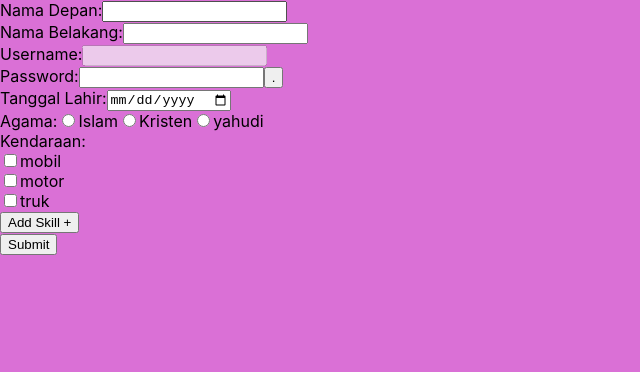
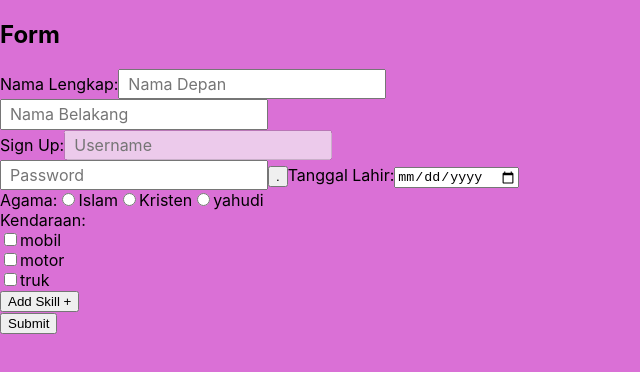
Before and after one commit to Qspc/project-reactjs, a React (Create React App) app: page /form in a window 1280 px wide. Shown: the top 372 px of the page, without its empty margins (0-640 px from the left). Built offline with nearby package versions, Linux system fonts and the light colour scheme.

Commit message:
update: form fix

```diff
--- a/src/index.css
+++ b/src/index.css
@@ -68,3 +68,8 @@ h1 {
   font-weight: 600;
   color: navy;
 }
+
+.input {
+  padding: 0.2em 0.5em;
+  font: inherit;
+}
--- a/src/pages/FormCompleted.js
+++ b/src/pages/FormCompleted.js
@@ -107,27 +107,21 @@ export default function FormCompleted() {
   };
   return (
     <>
-      <div className="formCard">
+      <div className="FormInput">
+        <h2>Form</h2>
         <form>
           <label>
-            Nama Depan:
-            <input type="text" name="namaDepan" onChange={handleNamaDepan} value={form.namaDepan} /> <br />
+            Nama Lengkap:
+            <input placeholder="Nama Depan" className="input" type="text" name="namaDepan" onChange={handleNamaDepan} value={form.namaDepan} /> <br />
+            <input className="input" placeholder="Nama Belakang" type="text" name="nama belakang" onChange={handleNamaBelakang} value={form.namaBelakang} /> <br />
           </label>
           <label>
-            Nama Belakang:
-            <input type="text" name="nama belakang" onChange={handleNamaBelakang} value={form.namaBelakang} /> <br />
-          </label>
-          <label>
-            Username:
-            <input type="text" name="username" value={judul} disabled /> <br />
-          </label>
-          <label>
-            Password:
-            <input type={passwordShow ? 'password' : 'text'} name="password" onChange={handleNamaPassword} value={form.password} />
+            Sign Up:
+            <input className="input" placeholder="Username" type="text" name="username" value={judul} disabled /> <br />
+            <input className="input" placeholder="Password" type={passwordShow ? 'password' : 'text'} name="password" onChange={handleNamaPassword} value={form.password} />
             <button type="button" onClick={handleShowPassword}>
               .
             </button>
-            <br />
           </label>
           <label>
             Tanggal Lahir:
@@ -198,3 +192,13 @@ export default function FormCompleted() {
     </>
   );
 }
+
+<style>
+  .FormInput
+  {{
+    border: '1px solid black',
+    marginTop: '5rem',
+    marginLeft: 'auto',
+    marginRight: 'auto',
+  }}
+</style>;
--- a/src/pages/SearchInput.js
+++ b/src/pages/SearchInput.js
@@ -2,23 +2,18 @@ import { useEffect, useMemo, useState } from 'react';
 import axios from 'axios';
 
 export default function SearchInput() {
-  const [data, setData] = useState([]);
-  const [searchResult, setSearchResult] = useState('');
-  const [result, setResult] = useState([]);
+  const [data, setData] = useState([]); //inisiasi pertama
+  const [searchResult, setSearchResult] = useState(''); //input yang dicari
+  const [result, setResult] = useState([]); //yg dipakai dalam looping
+
   let filtered = useMemo(() => {
     if (searchResult) {
       const newData = data.filter((item) => Object.values(item.name.common).join('').toLowerCase().includes(searchResult.toLowerCase()));
+      setResult(newData);
       return newData.length;
     }
+    setResult(data);
     return data.length;
-  }, [searchResult, data]);
-  useEffect(() => {
-    if (searchResult) {
-      const newData = data.filter((item) => Object.values(item.name.common).join('').toLowerCase().includes(searchResult.toLowerCase()));
-      setResult(newData);
-    } else {
-      setResult(data);
-    }
   }, [searchResult, data]);
 
   useEffect(() => {
```
